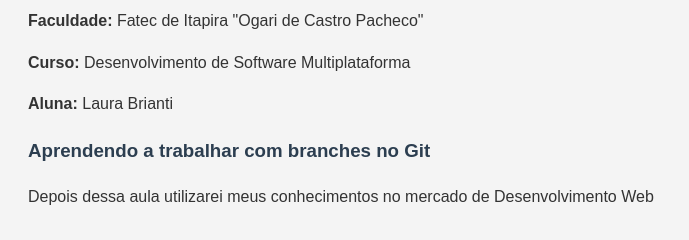
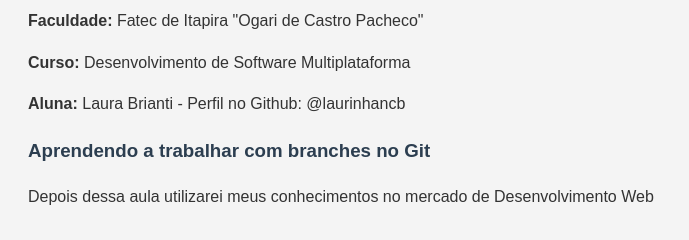
Before and after one commit to laurinhancb/primeiro-projeto-git, a plain HTML site: page index.html in a window 1280 px wide. Shown: the part 114-354 px from the top of the page, without its empty margins (0-689 px from the left). Drawn offline with Linux system fonts and the light colour scheme.

Commit message:
atualizado index.html

```diff
--- a/index.html
+++ b/index.html
@@ -10,7 +10,7 @@
     <h1>Primeiro Projeto no Git</h1>
     <p><b>Faculdade:</b> Fatec de Itapira "Ogari de Castro Pacheco"</p>
     <p><b>Curso:</b> Desenvolvimento de Software Multiplataforma</p>
-    <p><b>Aluna:</b> Laura Brianti</p>
+    <p><b>Aluna:</b> Laura Brianti - Perfil no Github: @laurinhancb</p>
 
     <h3>Aprendendo a trabalhar com branches no Git</h3>
     <p>Depois dessa aula utilizarei meus conhecimentos no mercado de Desenvolvimento Web</p>
```
